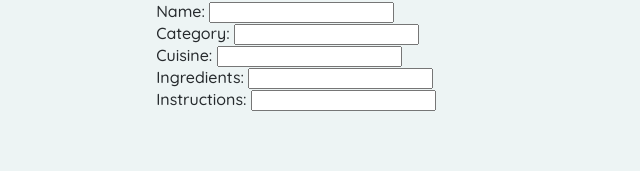
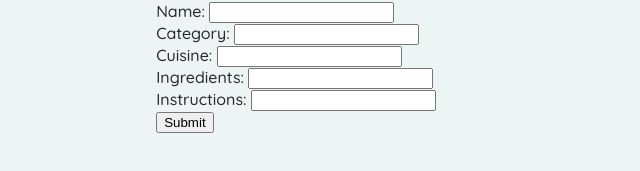
Before and after one commit to rebecca-lindsey/frying-plan-frontend, a React (Create React App) app: page /recipes/new in a window 1280 px wide. Shown: the part 173-344 px from the top of the page, without its empty margins (344-984 px from the left). Built offline with nearby package versions, Linux system fonts and the light colour scheme; no server answers; a web font is replaced by a local one.

Commit message:
Connect RecipeForm to store

```diff
--- a/src/createrecipe/RecipeForm.js
+++ b/src/createrecipe/RecipeForm.js
@@ -1,8 +1,7 @@
 import React, { Component } from "react";
+import { connect } from "react-redux";
 
-export default class RecipeForm extends Component {
-  state = {};
-
+class RecipeForm extends Component {
   handleChange = (e) => {
     this.setState({});
   };
@@ -12,6 +11,7 @@ export default class RecipeForm extends Component {
   };
 
   render() {
+    console.log(this.props);
     return (
       <form onSubmit={this.handleSubmit}>
         <p>
@@ -33,7 +33,16 @@ export default class RecipeForm extends Component {
           Instructions:{" "}
           <input type="text" onChange={this.handleChange} name="instructions" />
         </p>
+        <p>
+          <input type="submit" />
+        </p>
       </form>
     );
   }
 }
+
+const mapStateToProps = (state) => {
+  return state.recipes;
+};
+
+export default connect(mapStateToProps)(RecipeForm);
```
